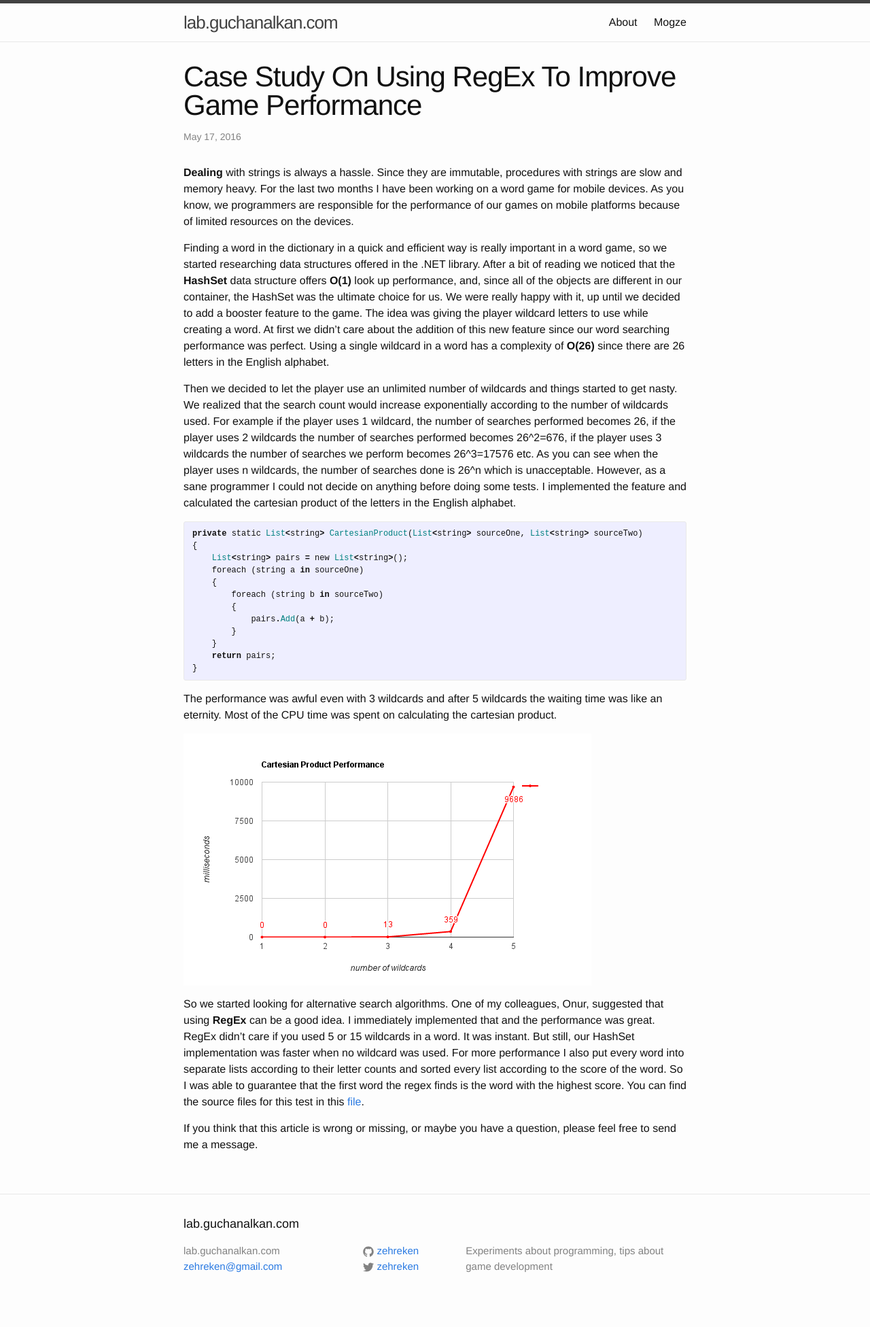
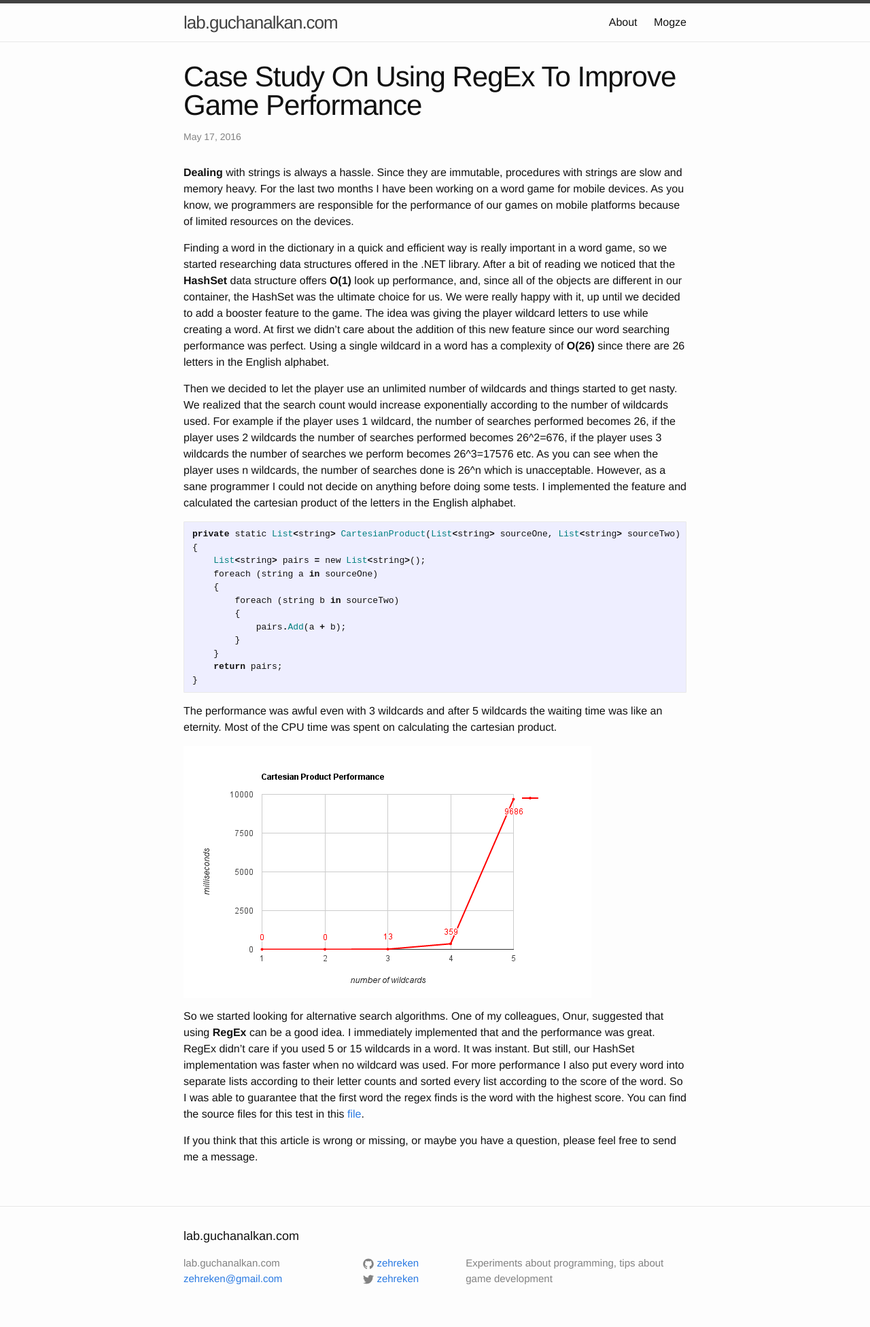
Before and after one commit to zehreken/zehreken.github.io, a Jekyll site: the page built from _posts/2016-05-17-case-study-on-string-performance.markdown, in a window 1280 px wide. Shown: the whole page at 68% size. Built offline with Jekyll 4.4.1, drawn with Linux system fonts in a browser that asks for light colours.

Commit message:
Update style

```diff
--- a/_sass/_base.scss
+++ b/_sass/_base.scss
@@ -127,9 +127,9 @@ blockquote {
  */
 pre,
 code {
-    font-size: 12px;
+    font-size: 13px;
     border: 1px solid $grey-color-light;
-    border-radius: 3px;
+    border-radius: 1px;
     background-color: #eef;
 }
 
@@ -139,7 +139,7 @@ code {
 
 pre {
     padding: 8px 12px;
-    overflow-x: scroll;
+    //overflow-x: scroll;
 
     > code {
         border: 0;
```
